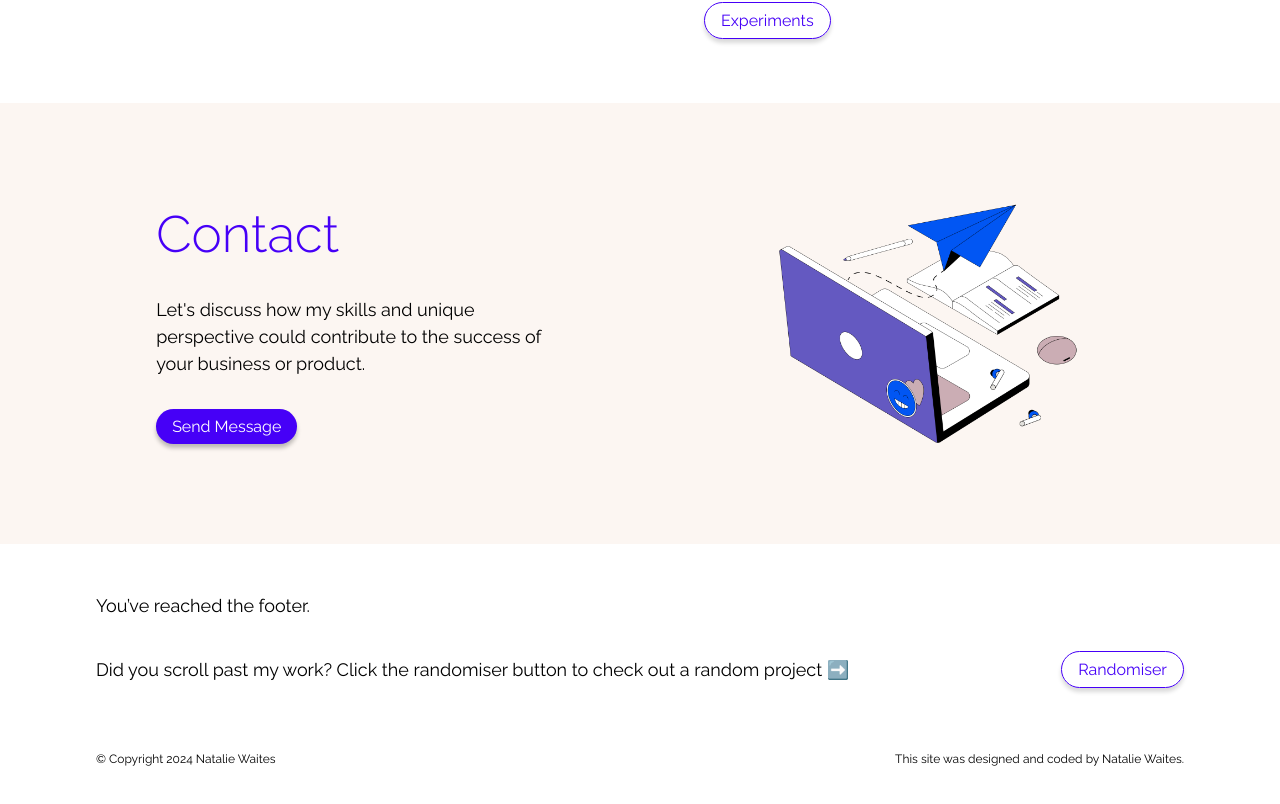
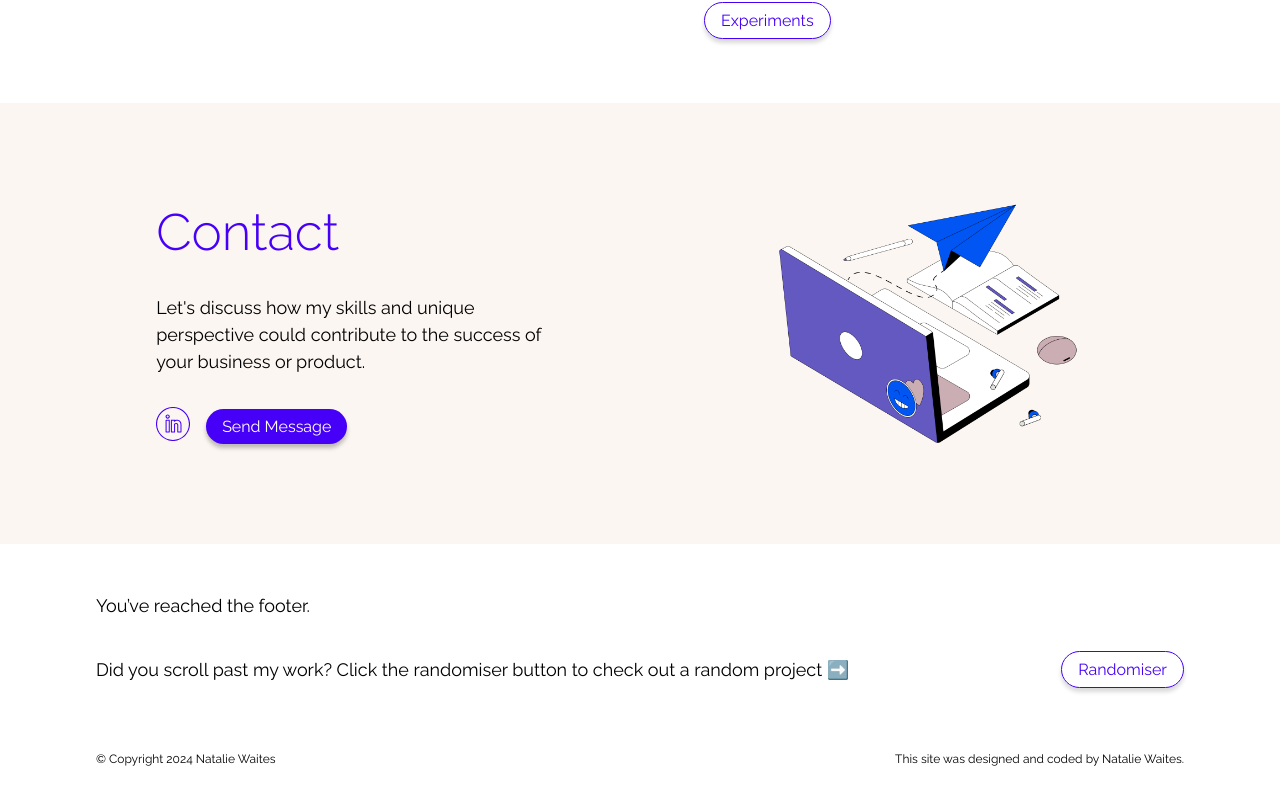
Before and after one commit to nataliejade9/personal-website, a Next.js app: page / in a window 1280 px wide. Shown: the part 2370-3174 px from the top of the page. Built offline with nearby package versions, Linux system fonts and the light colour scheme.

Commit message:
Add linkedIn button

```diff
--- a/src/app/page.js
+++ b/src/app/page.js
@@ -68,7 +68,10 @@ export default function Home() {
             <div className={styles.contactInner}>
               <h2>Contact</h2>
               <p>Let's discuss how my skills and unique perspective could contribute to the success of your business or product.</p>
-              <ContactButton label="Send Message"/>
+              <div className={styles.contactContainer}>
+                <Link href="https://www.linkedin.com/in/nataliewakes/" target="_blank"><Image className={styles.linkedIn} src={"/linkedin.svg"} alt="LinkedIn logo icon" width={34} height={34}/></Link>
+                <ContactButton label="Send Message"/>
+              </div>
             </div>
           </div>
           <div className={styles.contactImg}>
--- a/src/app/page.module.css
+++ b/src/app/page.module.css
@@ -162,6 +162,21 @@
   padding-left: 4em;
 }
 
+.contactContainer {
+  display: flex;
+  flex-direction: row;
+  align-items: center;
+  gap: 1rem;
+}
+
+.linkedIn {
+  transition: box-shadow 0.25s ease-in, transform 0.2s ease-in;
+}
+
+.linkedIn:hover {
+  transform: translateY(-3px);
+}
+
 .contactInner {
   max-width: 40ch;
 }
```
Also changed, not shown: public/linkedin.svg (added).
